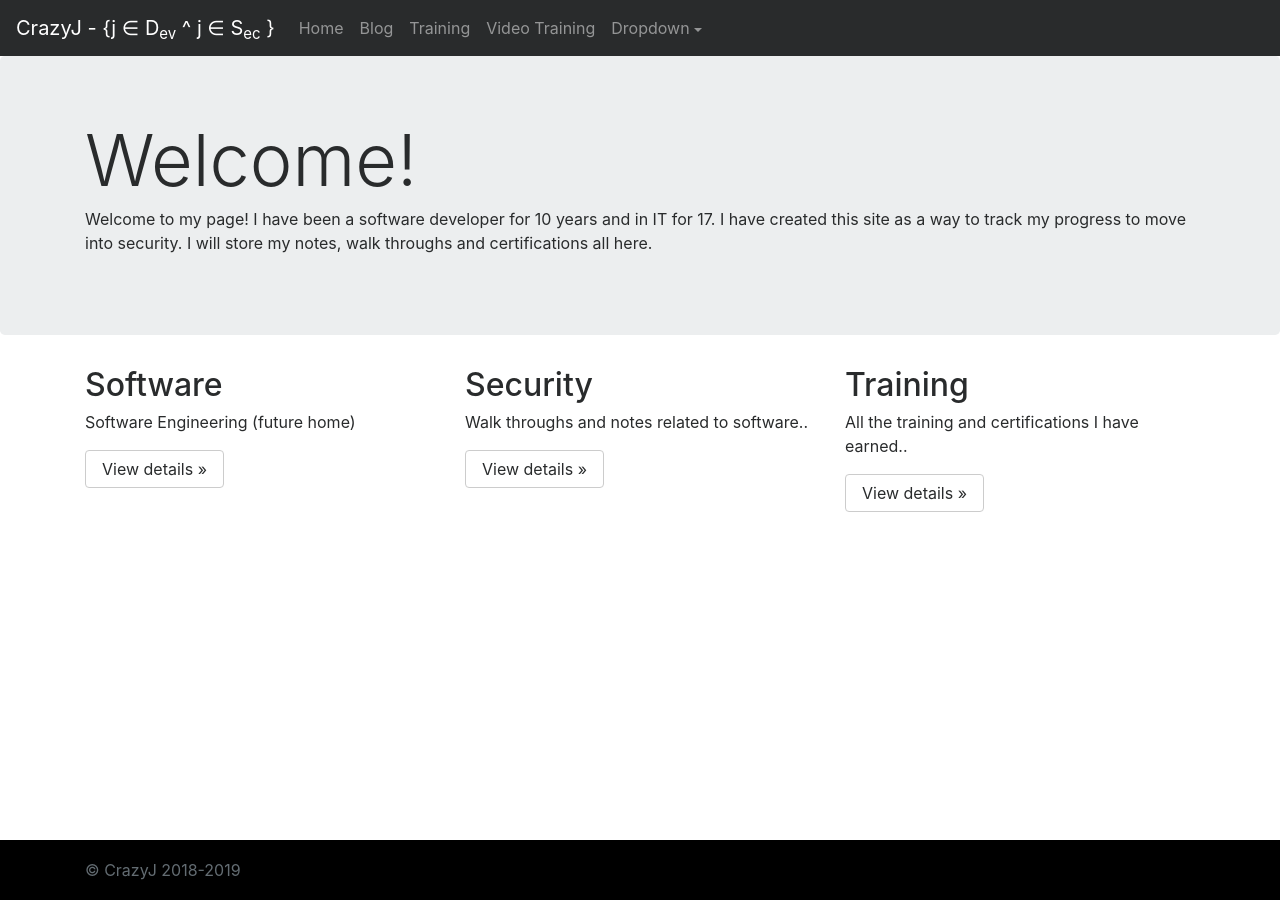
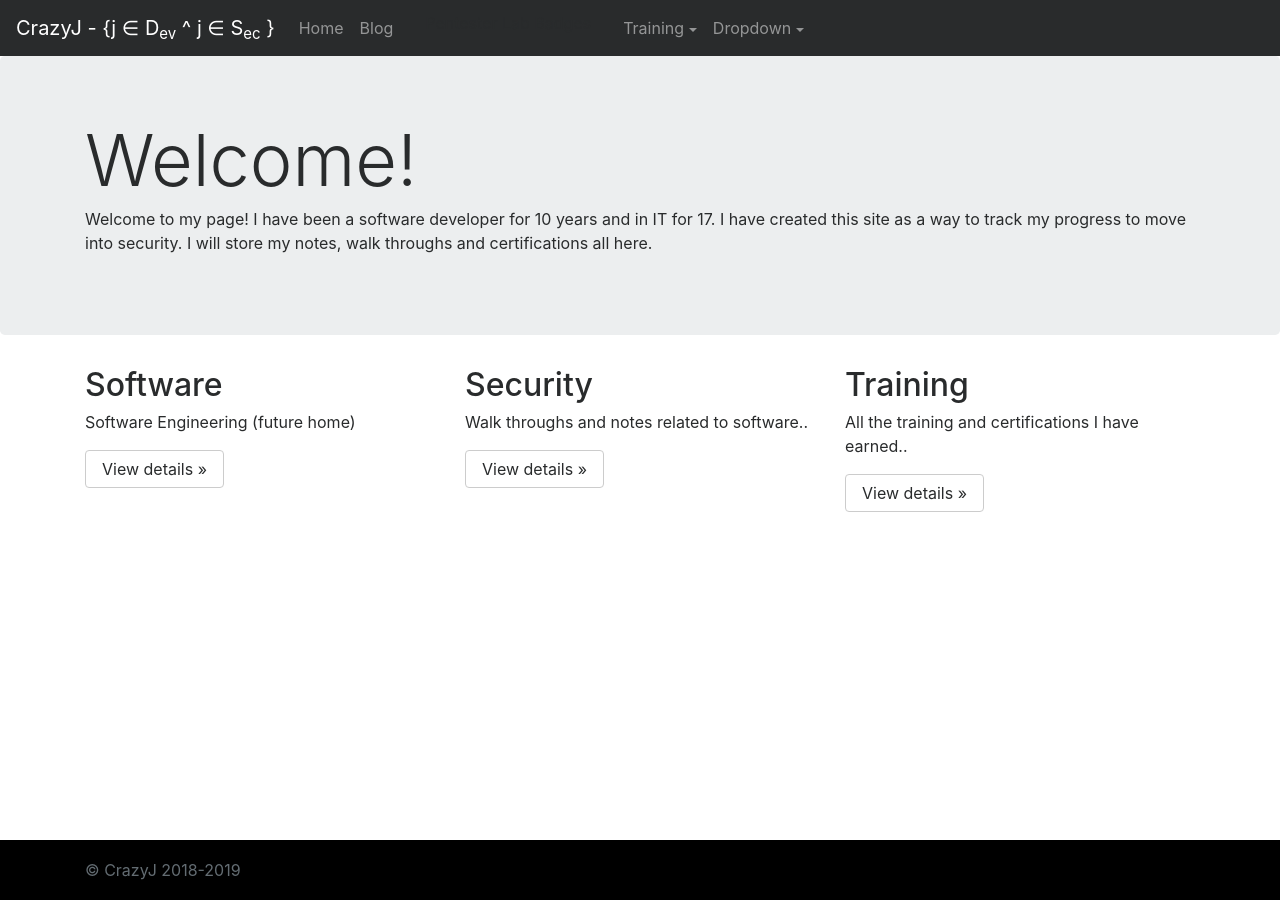
Before and after one commit to CrazyJ-Rod/CrazyJ-Rod.github.io, a Jekyll site: the page built from index.html, in a window 1280 px wide. Built offline with Jekyll 4.4.1, drawn with Linux system fonts in a browser that asks for light colours; nearby versions of some CDN libraries.

Commit message:
Update default.html

```diff
--- a/_layouts/default.html
+++ b/_layouts/default.html
@@ -26,11 +26,16 @@
             <a  href="/blog.html" class='nav-link'>Blog</a>
 	  </li>
           <li class="nav-item">
-            <a  href="/training.html" class='nav-link'>Training</a>
+              <a href="/training.html" class="dropdown-item">Pentester Lab Badges</a>
           </li>
-          <li class="nav-item">
-            <a  href="/videotraining.html" class='nav-link'>Video Training</a>
-          </li>
+           <li class="nav-item dropdown">
+	    <a class="nav-link dropdown-toggle" data-toggle="dropdown" href="#" role="button" aria-haspopup="true" aria-expanded="false">Training</a>
+	    <div class="dropdown-menu
+             <a href="/videotraining.html" class="dropdown-item">PluralSight Video Training</a>
+	      <a class="dropdown-item" href="#">Crybrary</a>
+	    </div>
+	  </li>
+
 	  <li class="nav-item dropdown">
 	    <a class="nav-link dropdown-toggle" data-toggle="dropdown" href="#" role="button" aria-haspopup="true" aria-expanded="false">Dropdown</a>
 	    <div class="dropdown-menu">
```
